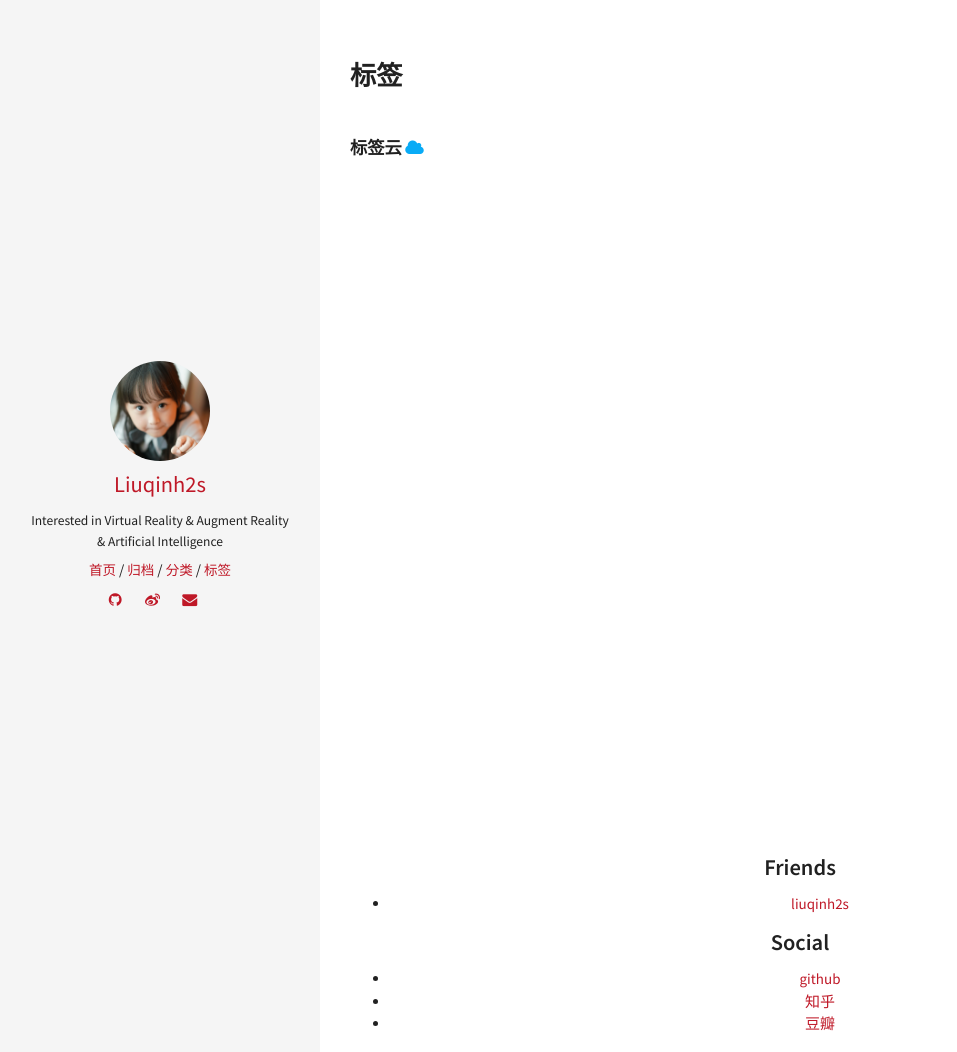
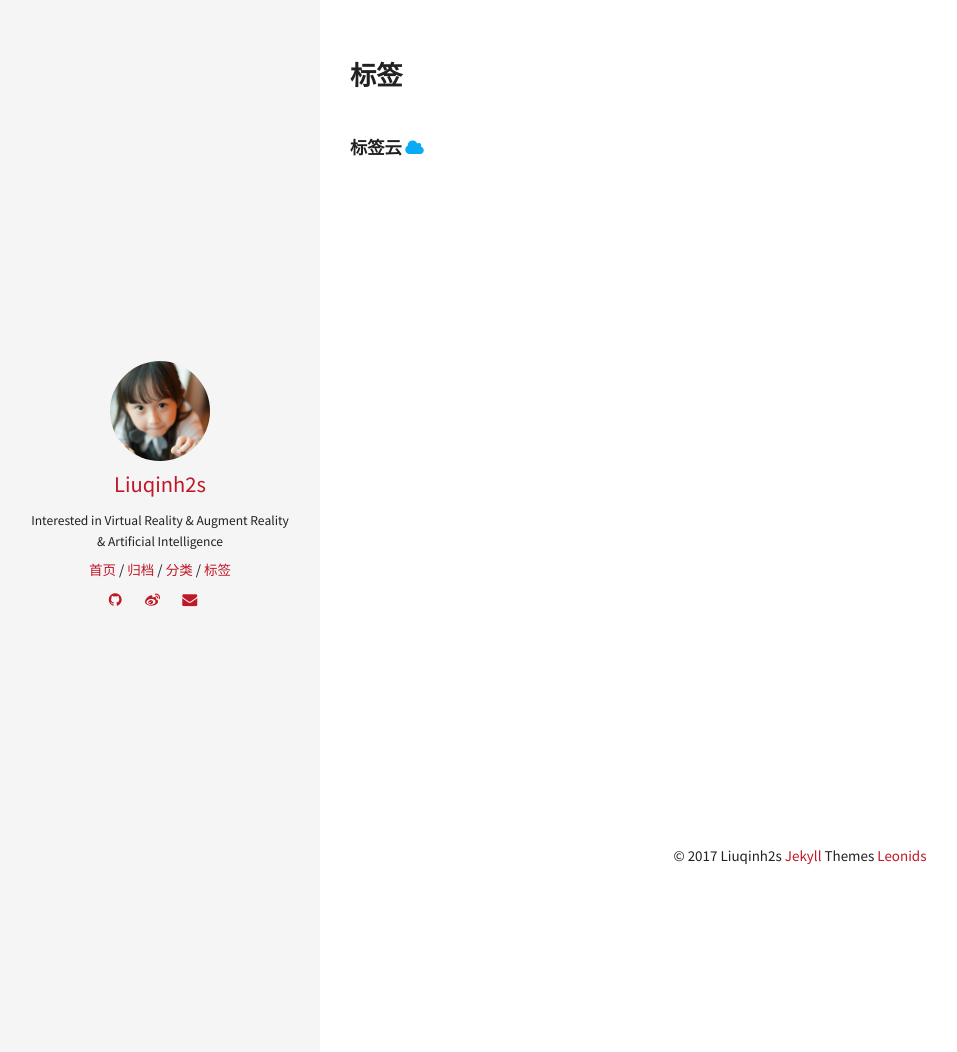
Before and after one commit to transcendtron/liuqinh2s.github.io, a Jekyll site: the page built from tags.html, in a window 1280 px wide. Shown: the whole page, without its empty margins (0-957 px from the left). Built offline with Jekyll 4.4.1, drawn with Linux system fonts in a browser that asks for light colours.

Commit message:
fix a blog

```diff
--- a/_includes/footer.html
+++ b/_includes/footer.html
@@ -1,45 +1,3 @@
-<!-- <footer>
+<footer>
   &copy; {{ site.time | date: '%Y' }} {{ site.owner.name }} <a href="http://jekyllrb.com/" target="_blank">Jekyll</a> Themes <a href="http://github.com/renyuanz/leonids/" target="_blank">Leonids</a>
-</footer> -->
-<footer class="site-footer">
-
-  <div class="wrapper">
-
-    <!--<h2 class="footer-heading">{{ site.title }}</h2>-->
-
-    <div class="footer-col-wrapper">
-      <div class="footer-col footer-col-1">
-        <h3 class="footer-col-header">Friends</h3>
-        <ul class="friend-list">
-          <li><a href="http://www.lianera.com/">liuqinh2s</a></li>
-        </ul>
-      </div>
-
-      <div class="footer-col footer-col-2">
-      <h3 class="footer-col-header">Social</h3>
-      <ul class="social-media-list">
-          <li>
-            <a href="http://github.com/liuqinh2s">github</a>
-          </li>
-          <li>
-            <a href="https://www.zhihu.com/people/liuqinh2s/activities">知乎</a>
-          </li>
-          <li>
-            <a href="https://www.douban.com/people/liuqinh2s/">豆瓣</a>
-          </li>
-
-        </ul>
-      </div>
-
-      <div class="footer-col footer-col-3">
-        <h3 class="footer-col-header">Me</h3>
-  			<p>
-  				<a href="mailto:{{ site.email }}">{{ site.email }}</a>
-  			</p>
-        <!-- <p>{{ site.description }}</p> -->
-      </div>
-    </div>
-	&copy; {{ site.time | date: '%Y' }} {{ site.owner.name }} <a href="http://jekyllrb.com/" target="_blank">Jekyll</a> Themes <a href="http://github.com/renyuanz/leonids/" target="_blank">Leonids</a>
-
-  </div>
 </footer>
```
